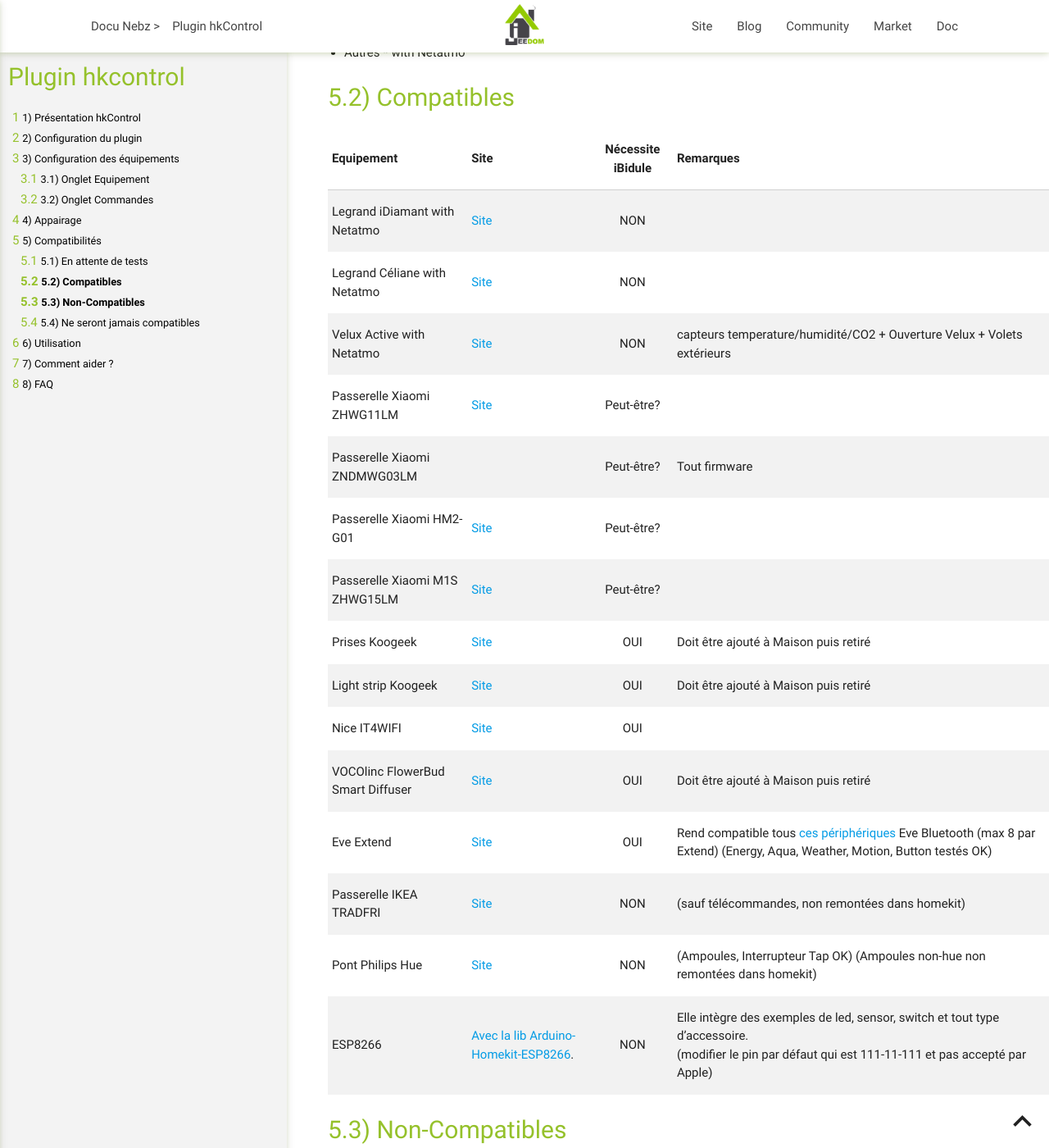
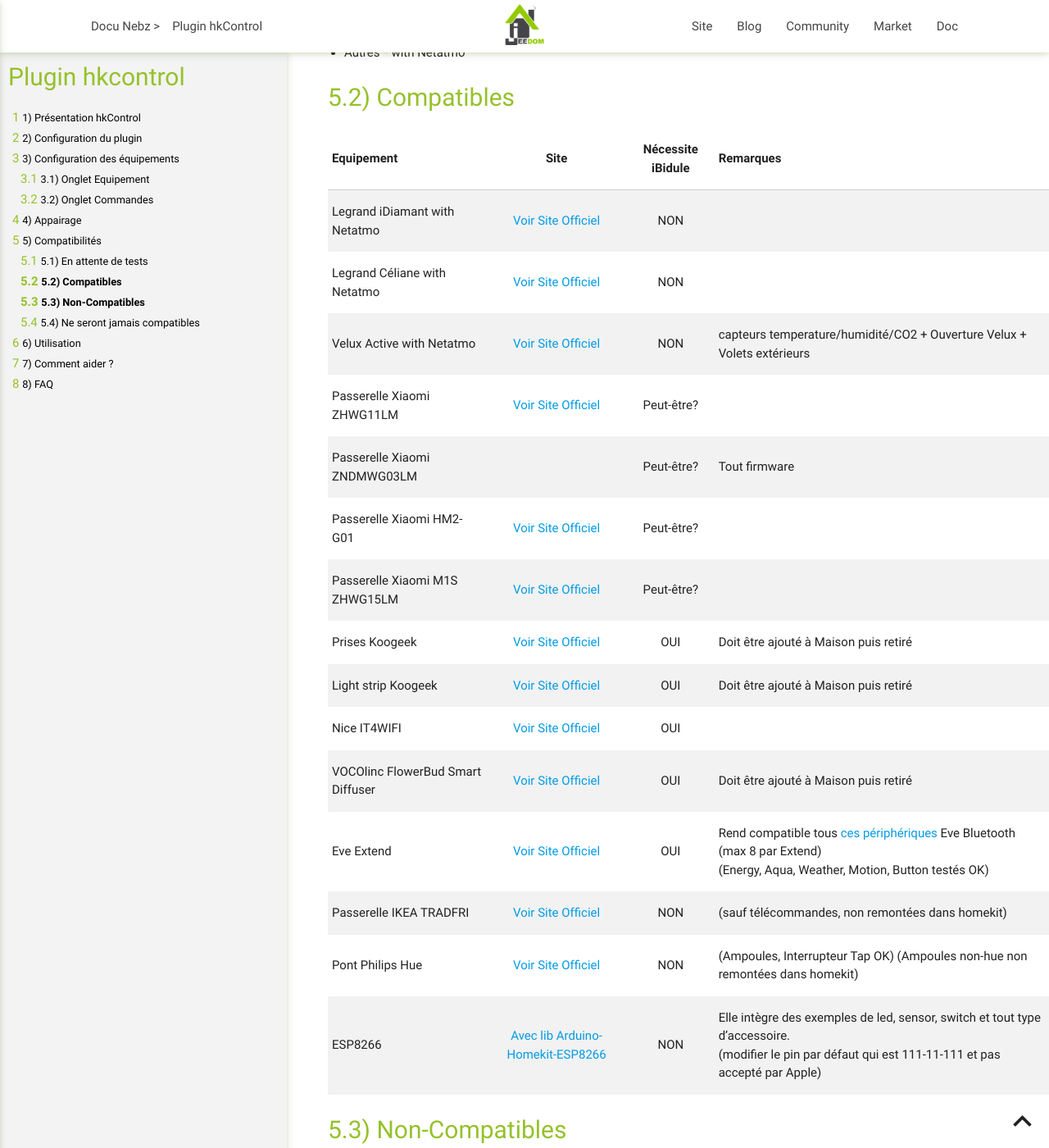
Before and after one commit to NebzHB/jeedom_docs, a Jekyll site: the page built from plugins/hkControl/fr_FR/index.md, in a window 1280 px wide and 1400 px high, scrolled down 2294 px. Shown: the whole window at 82% size. Built offline with Jekyll 4.4.1, drawn with Linux system fonts in a browser that asks for light colours.

Commit message:
Update index.md

```diff
--- a/plugins/hkControl/fr_FR/index.md
+++ b/plugins/hkControl/fr_FR/index.md
@@ -107,22 +107,22 @@
 -------------------------
 
 | Equipement | Site | Nécessite iBidule | Remarques |
-|:---------- |:---- |:----------------:|:----------|
-| Legrand iDiamant with Netatmo | [Site](https://www.netatmo.com/fr-fr/partners/bubendorff) | NON | |
-| Legrand Céliane with Netatmo | [Site](https://www.netatmo.com/fr-fr/partners/legrand) | NON | |
-| Velux Active with Netatmo | [Site](https://www.netatmo.com/fr-fr/partners/velux) | NON | capteurs temperature/humidité/CO2 + Ouverture Velux + Volets extérieurs |
-| Passerelle Xiaomi ZHWG11LM | [Site](https://www.aqara.com/us/smart_home_hub.html) | Peut-être? | |
+|:---------- |:----:|:----------------:|:----------|
+| Legrand iDiamant with Netatmo | [Voir Site Officiel](https://www.netatmo.com/fr-fr/partners/bubendorff) | NON | |
+| Legrand Céliane with Netatmo | [Voir Site Officiel](https://www.netatmo.com/fr-fr/partners/legrand) | NON | |
+| Velux Active with Netatmo | [Voir Site Officiel](https://www.netatmo.com/fr-fr/partners/velux) | NON | capteurs temperature/humidité/CO2 + Ouverture Velux + Volets extérieurs |
+| Passerelle Xiaomi ZHWG11LM | [Voir Site Officiel](https://www.aqara.com/us/smart_home_hub.html) | Peut-être? | |
 | Passerelle Xiaomi ZNDMWG03LM | | Peut-être? | Tout firmware |
-| Passerelle Xiaomi HM2-G01 | [Site](https://www.aqara.com/eu/smart_hub_m2.html) | Peut-être? | |
-| Passerelle Xiaomi M1S ZHWG15LM | [Site](https://www.aqara.com/en/smart_hub_m1s.html) | Peut-être? | |
-| Prises Koogeek | [Site](https://www.koogeek.com/p-p1eu-1.html) | OUI | Doit être ajouté à Maison puis retiré |
-| Light strip Koogeek | [Site](https://www.koogeek.com/p-ls1-1.html) | OUI | Doit être ajouté à Maison puis retiré |
-| Nice IT4WIFI | [Site](https://www.niceforyou.com/fr/it4wifi) | OUI | |
-| VOCOlinc FlowerBud Smart Diffuser | [Site](https://www.vocolinc.com/products/flowerbud-smart-diffuser) | OUI | Doit être ajouté à Maison puis retiré |
-| Eve Extend | [Site](https://www.evehome.com/fr/eve-extend) | OUI | Rend compatible tous [ces périphériques](https://www.evehome.com/fr/extend-compatibility) Eve Bluetooth (max 8 par Extend)  (Energy, Aqua, Weather, Motion, Button testés OK) |
-| Passerelle IKEA TRADFRI | [Site](https://www.ikea.com/fr/fr/p/tradfri-passerelle-blanc-40337806/) | NON | (sauf télécommandes, non remontées dans homekit) |
-| Pont Philips Hue | [Site](https://www.philips-hue.com/fr-fr/p/hue-hue-bridge/8718696511800) | NON | (Ampoules, Interrupteur Tap OK) (Ampoules non-hue non remontées dans homekit) |
-| ESP8266 | [Avec la lib Arduino-Homekit-ESP8266](https://github.com/Mixiaoxiao/Arduino-HomeKit-ESP8266). | NON | Elle intègre des exemples de led, sensor, switch et tout type d’accessoire.<br/>(modifier le pin par défaut qui est 111-11-111 et pas accepté par Apple) |
+| Passerelle Xiaomi HM2-G01 | [Voir Site Officiel](https://www.aqara.com/eu/smart_hub_m2.html) | Peut-être? | |
+| Passerelle Xiaomi M1S ZHWG15LM | [Voir Site Officiel](https://www.aqara.com/en/smart_hub_m1s.html) | Peut-être? | |
+| Prises Koogeek | [Voir Site Officiel](https://www.koogeek.com/p-p1eu-1.html) | OUI | Doit être ajouté à Maison puis retiré |
+| Light strip Koogeek | [Voir Site Officiel](https://www.koogeek.com/p-ls1-1.html) | OUI | Doit être ajouté à Maison puis retiré |
+| Nice IT4WIFI | [Voir Site Officiel](https://www.niceforyou.com/fr/it4wifi) | OUI | |
+| VOCOlinc FlowerBud Smart Diffuser | [Voir Site Officiel](https://www.vocolinc.com/products/flowerbud-smart-diffuser) | OUI | Doit être ajouté à Maison puis retiré |
+| Eve Extend | [Voir Site Officiel](https://www.evehome.com/fr/eve-extend) | OUI | Rend compatible tous [ces périphériques](https://www.evehome.com/fr/extend-compatibility) Eve Bluetooth (max 8 par Extend)<br/>(Energy, Aqua, Weather, Motion, Button testés OK) |
+| Passerelle IKEA TRADFRI | [Voir Site Officiel](https://www.ikea.com/fr/fr/p/tradfri-passerelle-blanc-40337806/) | NON | (sauf télécommandes, non remontées dans homekit) |
+| Pont Philips Hue | [Voir Site Officiel](https://www.philips-hue.com/fr-fr/p/hue-hue-bridge/8718696511800) | NON | (Ampoules, Interrupteur Tap OK) (Ampoules non-hue non remontées dans homekit) |
+| ESP8266 | [Avec lib Arduino-Homekit-ESP8266](https://github.com/Mixiaoxiao/Arduino-HomeKit-ESP8266) | NON | Elle intègre des exemples de led, sensor, switch et tout type d’accessoire.<br/>(modifier le pin par défaut qui est 111-11-111 et pas accepté par Apple) |
 
 **Non-Compatibles**
 ----------------------------
```
